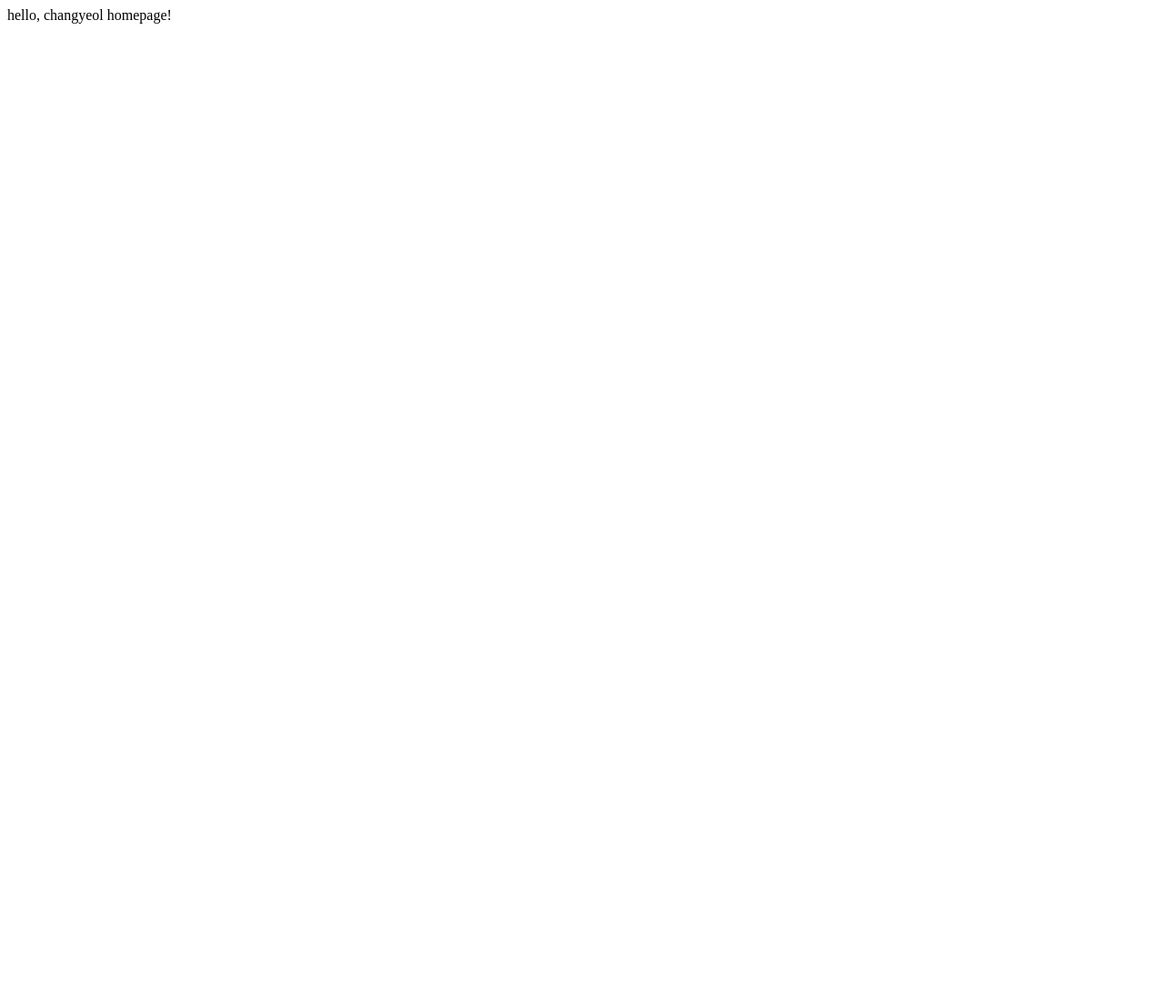
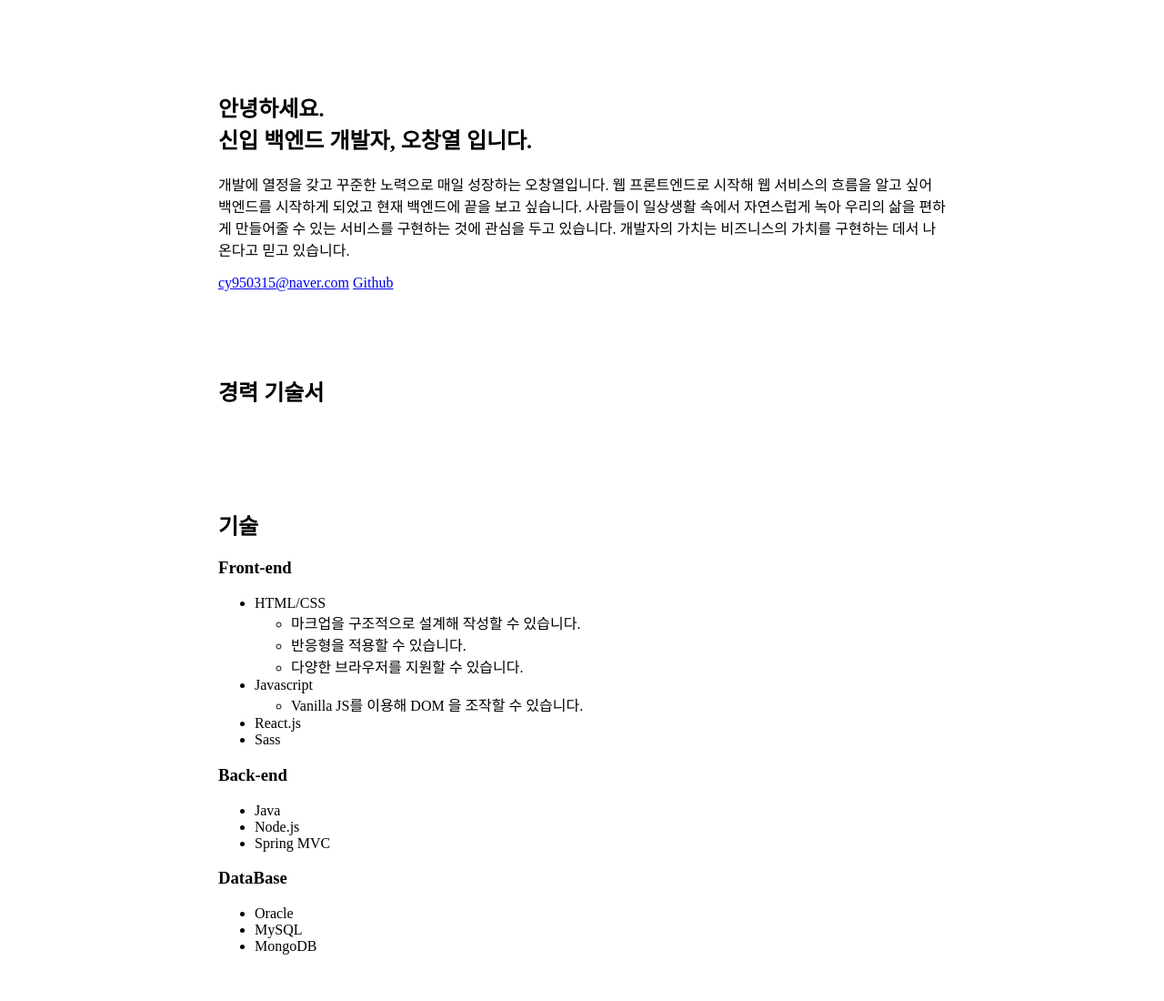
Before and after one commit to ohchangyeol/ohchangyeol.github.io, a plain HTML site: page index.html in a window 1280 px wide. Shown: the top 1100 px of the page at 91% size. Before the commit the page ends 800 px from the top, so only its background shows below. Drawn offline with Linux system fonts and the light colour scheme.

Commit message:
resume add

```diff
--- /dev/null
+++ b/css/reset.css
@@ -0,0 +1,48 @@
+/* http://meyerweb.com/eric/tools/css/reset/
+   v2.0 | 20110126
+   License: none (public domain)
+*/
+
+html, body, div, span, applet, object, iframe,
+h1, h2, h3, h4, h5, h6, p, blockquote, pre,
+a, abbr, acronym, address, big, cite, code,
+del, dfn, em, img, ins, kbd, q, s, samp,
+small, strike, strong, sub, sup, tt, var,
+b, u, i, center,
+dl, dt, dd, ol, ul, li,
+fieldset, form, label, legend,
+table, caption, tbody, tfoot, thead, tr, th, td,
+article, aside, canvas, details, embed,
+figure, figcaption, footer, header, hgroup,
+menu, nav, output, ruby, section, summary,
+time, mark, audio, video {
+	margin: 0;
+	padding: 0;
+	border: 0;
+	font-size: 100%;
+	font: inherit;
+	vertical-align: baseline;
+}
+/* HTML5 display-role reset for older browsers */
+article, aside, details, figcaption, figure,
+footer, header, hgroup, menu, nav, section {
+	display: block;
+}
+body {
+	line-height: 1;
+}
+ol, ul {
+	list-style: none;
+}
+blockquote, q {
+	quotes: none;
+}
+blockquote:before, blockquote:after,
+q:before, q:after {
+	content: '';
+	content: none;
+}
+table {
+	border-collapse: collapse;
+	border-spacing: 0;
+}
--- /dev/null
+++ b/css/resume.css
@@ -0,0 +1 @@
+.container {position: relative;width: 100%;height: 100%;max-width: 800px;padding: 72px 16px 0px;margin: 0px auto;}
--- a/index.html
+++ b/index.html
@@ -1,12 +1,114 @@
 <!DOCTYPE html>
 <html lang="ko">
+
 <head>
     <meta charset="UTF-8">
     <meta http-equiv="X-UA-Compatible" content="IE=edge">
     <meta name="viewport" content="width=device-width, initial-scale=1.0">
+    <link rel="stylesheet" href="css/resume.css">
     <title>Resume</title>
 </head>
+
 <body>
-    hello, changyeol homepage!
+    <div class="wrap">
+        <main>
+            <article>
+                <section class="container">
+                    <h2>
+                        <span>안녕하세요.</span> <br />
+                        <span>신입 백엔드 개발자, 오창열 입니다.</span>
+                    </h2>
+                    <p>개발에 열정을 갖고 꾸준한 노력으로 매일 성장하는 오창열입니다.
+                        웹 프론트엔드로 시작해 웹 서비스의 흐름을 알고 싶어 백엔드를 시작하게 되었고 현재 백엔드에 끝을 보고 싶습니다.
+                        사람들이 일상생활 속에서 자연스럽게 녹아 우리의 삶을 편하게 만들어줄 수 있는 서비스를 구현하는 것에 관심을 두고 있습니다.
+                        개발자의 가치는 비즈니스의 가치를 구현하는 데서 나온다고 믿고 있습니다.</p>
+                    <div>
+                        <a href="mailto:cy950315@naver.com">cy950315@naver.com</a>
+                        <a href="https://github.com/ohchangyeol">Github</a>
+                    </div>
+                </section>
+                <section class="container">
+                    <h2>경력 기술서</h2>
+                </section>
+                <section class="container">
+                    <h2>기술</h2>
+                    <div>
+                        <h3>Front-end</h3>
+                        <ul>
+                            <li>
+                                <span>HTML/CSS</span>
+                                <ul>
+                                    <li>마크업을 구조적으로 설계해 작성할 수 있습니다.</li>
+                                    <li>반응형을 적용할 수 있습니다.</li>
+                                    <li>다양한 브라우저를 지원할 수 있습니다.</li>
+                                </ul>
+                            </li>
+                            <li>
+                                <span>Javascript</span>
+                                <ul>
+                                    <li>Vanilla JS를 이용해 DOM 을 조작할 수 있습니다.</li>
+
+                                </ul>
+                            </li>
+                            <li>
+                                <span>React.js</span>
+                            </li>
+                            <li>
+                                <span>Sass</span>
+                            </li>
+                        </ul>
+                    </div>
+                    <div>
+                        <h3>Back-end</h3>
+                        <ul>
+                            <li>
+                                <span>Java</span>
+                            </li>
+                            <li>
+                                <span>Node.js</span>
+                            </li>
+                            <li>
+                                <span>Spring MVC</span>
+                            </li>
+                        </ul>
+                    </div>
+                    <div>
+                        <h3>DataBase</h3>
+                        <ul>
+                            <li>
+                                <span>Oracle</span>
+                            </li>
+                            <li>
+                                <span>MySQL</span>
+                            </li>
+                            <li>
+                                <span>MongoDB</span>
+                            </li>
+                        </ul>
+                    </div>
+                </section>
+                <section class="container">
+                    <h2>경험</h2>
+                    <div>
+                        <h3>계원 예술 대학교</h3>
+                        <p>2014년 3월 - 2020년 02월</p>
+                        <ul>
+                            <li>
+
+                            </li>
+                        </ul>
+                    </div>
+                </section>
+                <section class="container">
+                    <h2>학력</h2>
+                </section>
+                <section class="container">
+                    <h2>프로젝트</h2>
+                </section>
+
+            </article>
+        </main>
+    </div>
 </body>
+
 </html>
```
